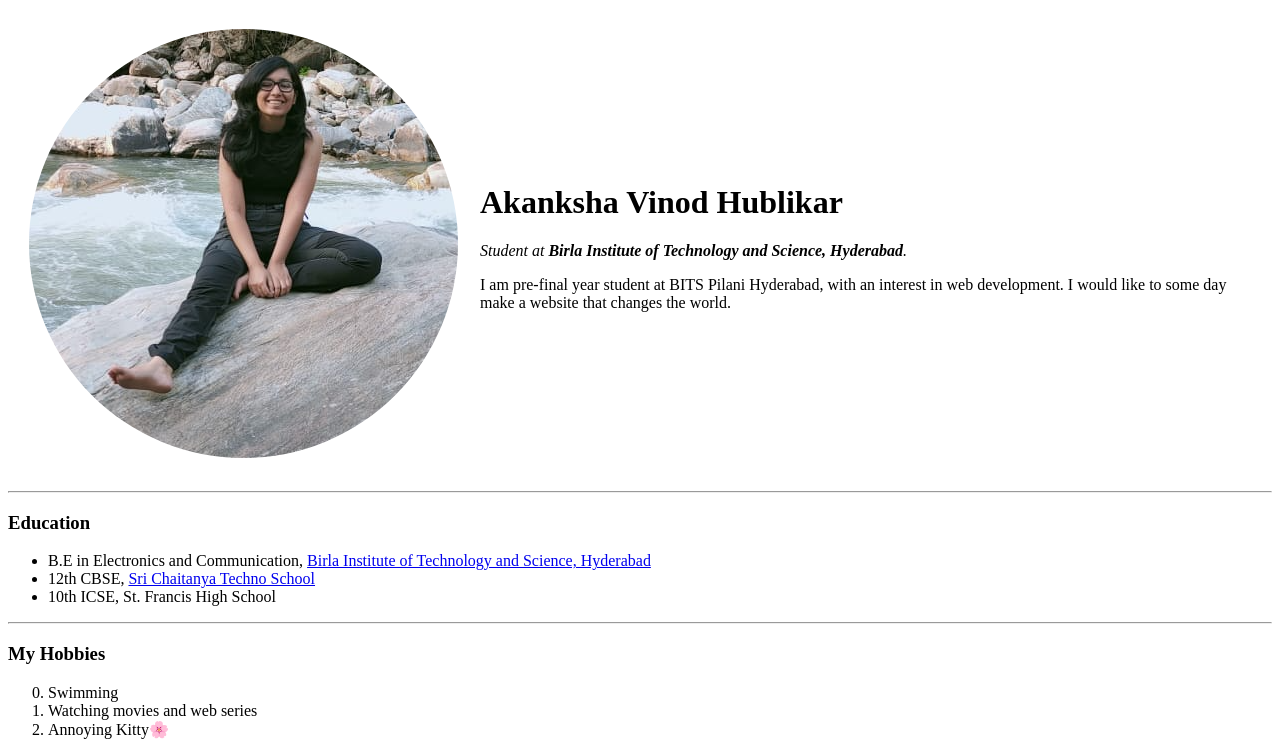
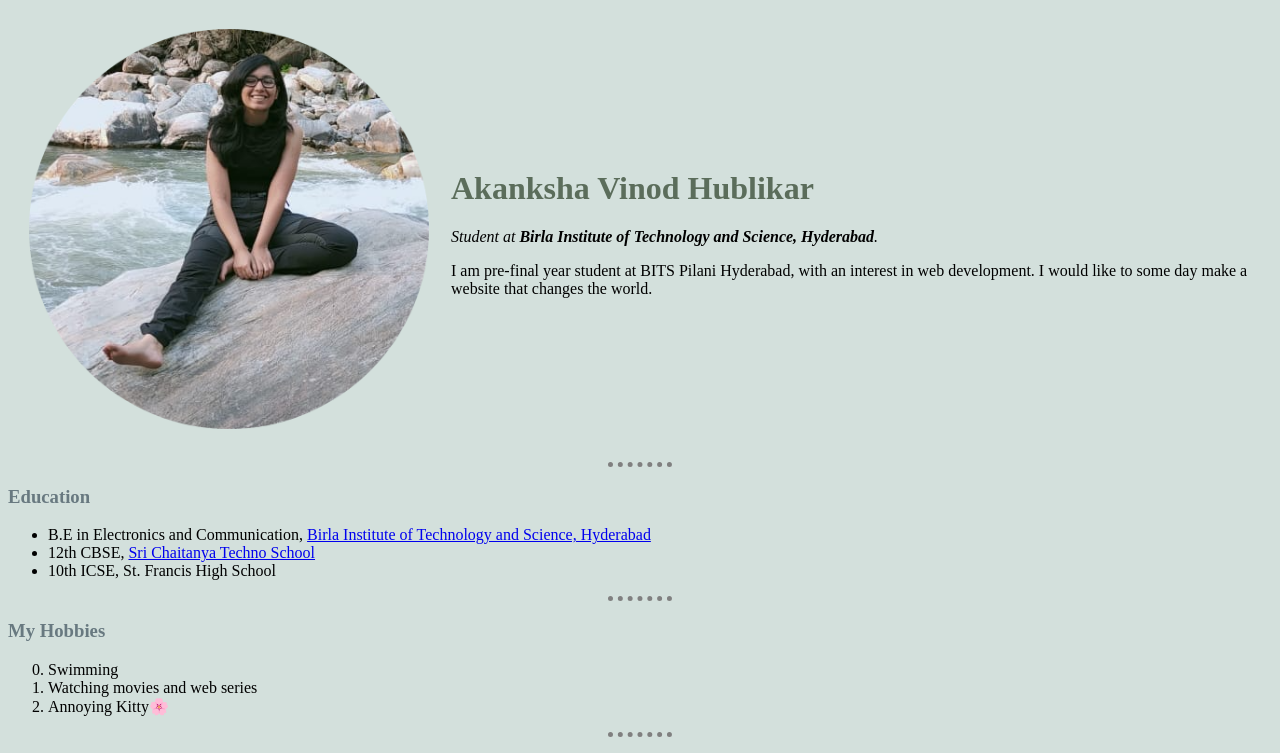
Before and after one commit to Akankshavi/CV, a plain HTML site: page index.html in a window 1280 px wide. Shown: the top 753 px of the page. Drawn offline with Linux system fonts and the light colour scheme.

Commit message:
Add files via upload

```diff
--- /dev/null
+++ b/CSS/style.css
@@ -0,0 +1,23 @@
+
+  body{
+    background-color: #D3E0DC;
+  }
+  hr{
+    border-color:grey;
+    border-style:dotted none none none;
+    border-width:5px;
+    width:5%;
+
+  }
+  img:hover{
+    background-color:#687980 ;
+  }
+  img{
+        height:400px;
+  }
+  h1{
+    color:#5B6D5B;
+  }
+  h3{
+    color:#687980;
+}
--- a/index.html
+++ b/index.html
@@ -3,6 +3,7 @@
   <head>
     <meta charset="utf-8">
     <title>💙Akanksha's Personal Site </title>
+    <link rel="stylesheet" href="CSS/style.css">
   </head>
   <body>
     <table cellspacing="20">
```
Also changed, not shown: Contact Me.html (+1 -0 lines).
